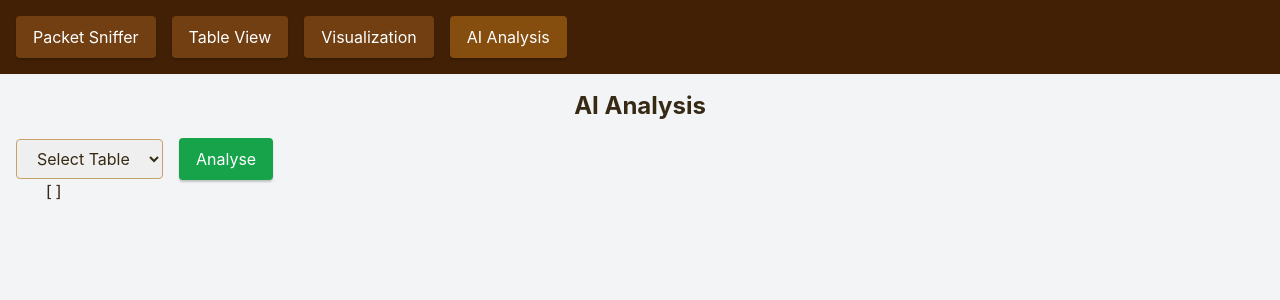
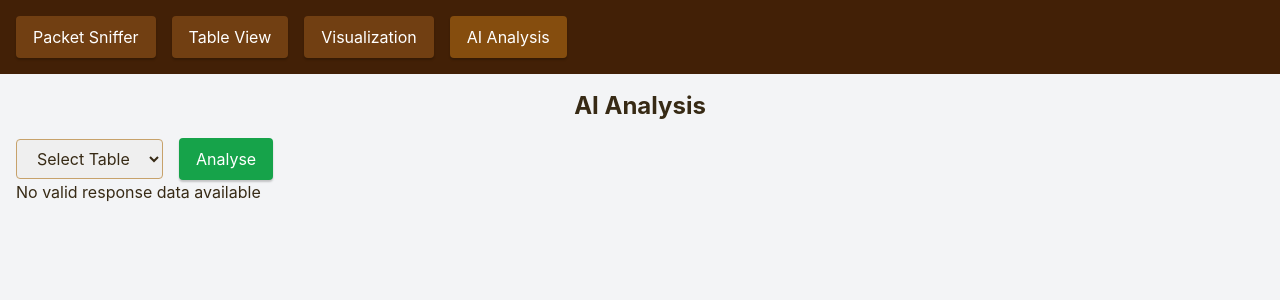
Before and after one commit to au24sp/sniffer, a React (Vite) app: page / in a window 1280 px wide. Both pictures are taken after a click on the button "AI Analysis". Shown: the top 300 px of the page. Built offline with nearby package versions, Linux system fonts and the light colour scheme.

Commit message:
display modified
hjbhhbjhb

```diff
--- a/src/App.jsx
+++ b/src/App.jsx
@@ -16,9 +16,9 @@ import Pagination from "./components/Pagination";
 import { Bargraph } from "./components/Bargraph";
 import { Piechart } from "./components/Piechart";
 import { Lineargraph } from "./components/lineargraph";
+import { OllamaDataDisplay } from "./components/Ollamadisplay";
 import { open } from "@tauri-apps/api/dialog";
 import { join } from "@tauri-apps/api/path";
-
 
 function App() {
   const [activeComponent, setActiveComponent] = useState("bargraph");
@@ -306,7 +306,6 @@ function App() {
               </Button>
             </div>
             <div className="scale-[0.90]">
-
               {activeComponent === "bargraph" && (
                 <Bargraph data={ipStatsData} />
               )}
@@ -316,7 +315,7 @@ function App() {
                 <Lineargraph data={timestampData} />
               )}
               <div className="mt-[10%]">
-              {console.log(ipStatsData)}
+                {console.log(ipStatsData)}
                 {activeComponent === "piechart" && (
                   <Piechart data={packetTypesData} />
                 )}
@@ -338,7 +337,6 @@ function App() {
                   <option key={name} value={name}>
                     {name}
                   </option>
-
                 ))}
               </select>
               <button
@@ -350,8 +348,7 @@ function App() {
               </button>
 
               <div className="flex gap-7">
-                <h1>{analysisTable}</h1>
-              <pre>{JSON.stringify(ollamaData, null, 2)}</pre>
+                <OllamaDataDisplay ollamaData={ollamaData} />
               </div>
             </div>
           </div>
--- /dev/null
+++ b/src/components/Ollamadisplay.jsx
@@ -0,0 +1,65 @@
+import React from "react";
+import { Card, CardContent, CardHeader, CardTitle } from "@/components/ui/card";
+
+export function OllamaDataDisplay({ ollamaData }) {
+  // Check if ollamaData is an object and not null
+
+// Assuming ollamaData is available in the scope
+if (!ollamaData || typeof ollamaData.response !== 'string') {
+    return <div>No valid response data available</div>;
+  }
+
+  let responseText = '';
+  try {
+    const responseObject = JSON.parse(ollamaData.response);
+    responseText = responseObject.response;
+  } catch (error) {
+    console.error('Error parsing JSON:', error);
+    return <div>Error parsing response data</div>;
+  }
+
+  // Continue with your component rendering using responseText
+  return (
+    <div className="m-4">
+      <Card className="mb-4">
+        <CardHeader>
+          <CardTitle>Response Data</CardTitle>
+        </CardHeader>
+        <CardContent>
+          <p>
+            <strong>Response:</strong> {responseText}
+          </p>
+        </CardContent>
+      </Card>
+    </div>
+  );
+  // const { model, created_at, done, done_reason } = response;
+
+//   return (
+//     <div className="m-4">
+//       <Card className="mb-4">
+//         <CardHeader>
+//           <CardTitle>Response Data</CardTitle>
+//         </CardHeader>
+//         <CardContent>
+//           {/* <p>
+//             <strong>Model:</strong> {model}
+//           </p>
+//           <p>
+//             <strong>Created At:</strong> {created_at}
+//           </p>
+
+//           <p>
+//             <strong>Done:</strong> {done ? "Yes" : "No"}
+//           </p>
+//           <p>
+//             <strong>Done Reason:</strong> {done_reason}
+//           </p> */}
+//           <p>
+//             <strong>Response:</strong> {responseText}
+//           </p>
+//         </CardContent>
+//       </Card>
+//     </div>
+//   );
+}
```
Also changed, not shown: 1 other file (tests, documents, lock files or other folders).
